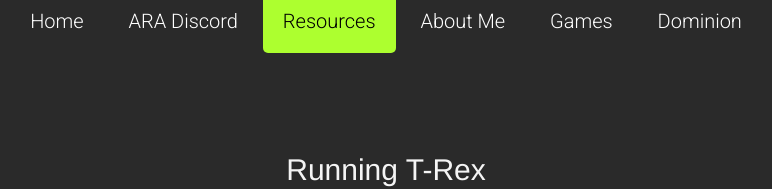
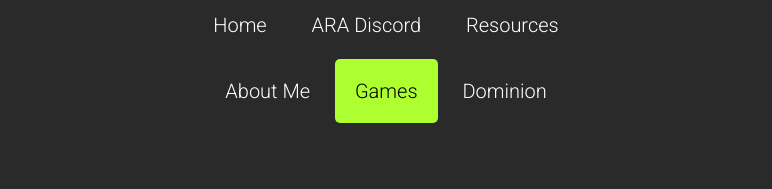
Before and after one commit to sudoxyz/web, a plain HTML site: page html/dinosour.html in a window 1280 px wide. Shown: the top 189 px of the page, without its empty margins (254-1026 px from the left). Drawn offline with nearby package versions, Linux system fonts and the light colour scheme.

Commit message:
big update

```diff
--- a/html/dinosour.html
+++ b/html/dinosour.html
@@ -24,27 +24,40 @@
 </head>
 
 
-<body class="top">
+<body>
+
     <div>
-        <center>
+
+        <div class="col-centered">
+            <div class="top">
+                <center class="">
 
                     <a href="/index.html" class="">Home</a>
 
                     <a href="/html/discord.html" class="">ARA Discord</a>
 
-            <a href="/html/resources.html" class="active">Resources</a>
-
-            <a href="/html/about.html" class="">About Me</a>
-
-            <a href="/html/games.html" class="">Games</a>
-
-            <a href="/html/dontwatch.html" class="">Dominion</a>
-
-            <!--<a href="/html/sam.html" class="active">Sam's Spot</a>-->
+                    <a href="/html/resources.html" class="">Resources</a>
 
                 </center>
             </div>
-</body>
+        </div>
+
+
+
+        <div class="col-centered m-4 ">
+            <div class="top">
+                <center class="">
+
+                    <a href="/html/about.html" class="">About Me</a>
+
+                    <a href="/html/games.html" class="active">Games</a>
+
+                    <a href="/html/dontwatch.html" class="">Dominion</a>
+
+                </center>
+            </div>
+        </div>
+
 
 
         <div class=""></div>
@@ -62,6 +75,13 @@
         <div class=""></div>
         <div class=""></div>
         <div class=""></div>
+
+
+    </div>
+</body>
+
+
+
 
 
 
```
Also changed, not shown: html/about.html (+14 -6 lines), html/discord.html (+22 -7 lines), html/dontwatch.html (+17 -5 lines), html/games.html (+23 -7 lines), html/resources.html (+22 -5 lines), index.html (+15 -8 lines). Lines whose indentation alone changed are shown as unchanged.
